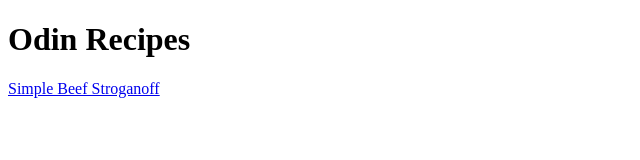
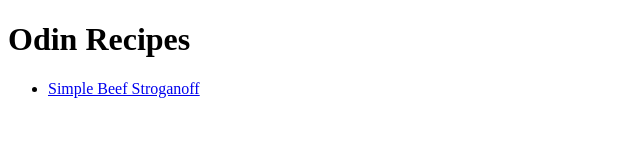
Before and after one commit to Kire87/odin-recipes, a plain HTML site: page index.html in a window 1280 px wide. Shown: the whole page, without its empty margins (0-640 px from the left). Drawn offline with Linux system fonts and the light colour scheme.

Commit message:
Add <ul> element for listing the recipes

```diff
--- a/index.html
+++ b/index.html
@@ -7,6 +7,8 @@
 
     <body>
         <h1>Odin Recipes</h1>
-        <a href="recipes/simple-beef-stroganoff.html">Simple Beef Stroganoff</a>
+        <ul>
+            <li><a href="recipes/simple-beef-stroganoff.html">Simple Beef Stroganoff</a></li>
+        </ul>
     </body>
 </html>
```
